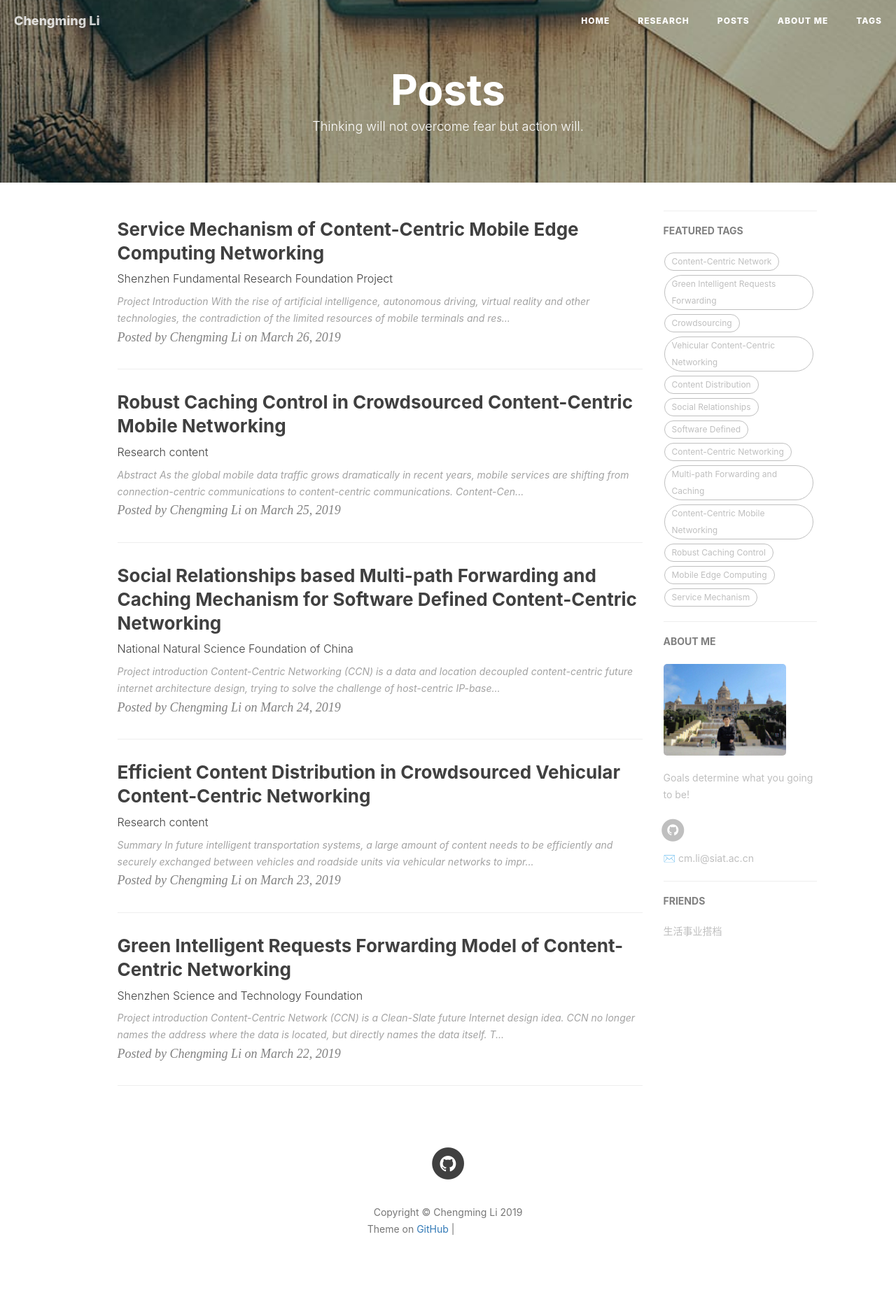
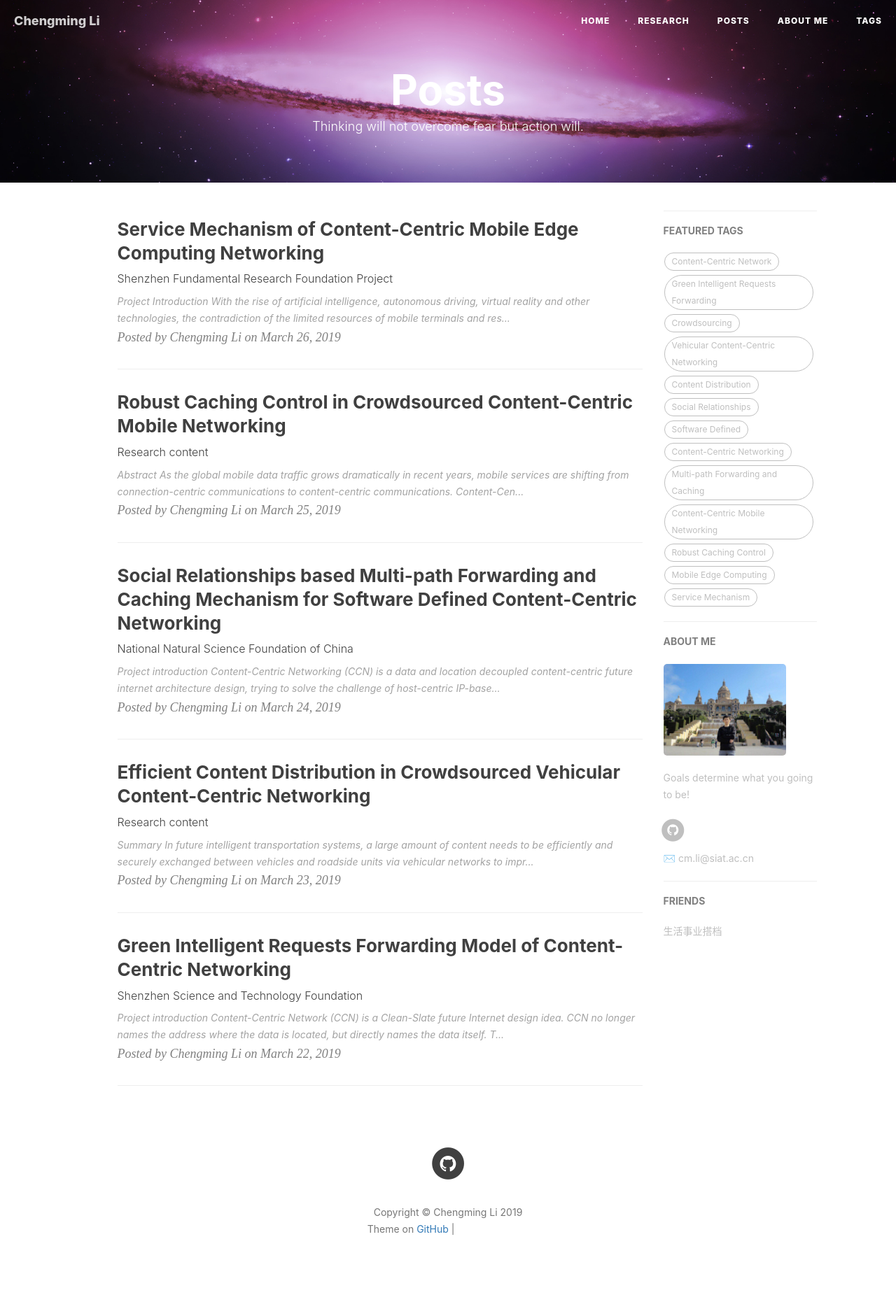
Before and after one commit to cm-li/cm-li.github.io, a Jekyll site: the page built from post_list/index.html, in a window 1280 px wide. Shown: the whole page at 70% size. Built offline with Jekyll 4.4.1, drawn with Linux system fonts in a browser that asks for light colours; nearby versions of some CDN libraries; the list of posts is cut into pages by our own code; comment, search, counter and statistics services are not loaded; grey boxes are pictures that could not be loaded.

Commit message:
Update _config.yml

```diff
--- a/_config.yml
+++ b/_config.yml
@@ -2,7 +2,7 @@
 title: Chengming Li
 SEOTitle: Homepage of Chengming Li | 李成明的主页
 subject: Future Intelligent Internet
-header-img: img/post-bg-desk.jpg
+header-img: img/home-bg-star.jpg
 email: cm.li@siat.ac.cn
 description: "Continuously studing"
 keyword: "Chengming Li, 李成明, 博士, 中国科学院深圳先进技术研究院, 数字所, 副研究员。"
```
